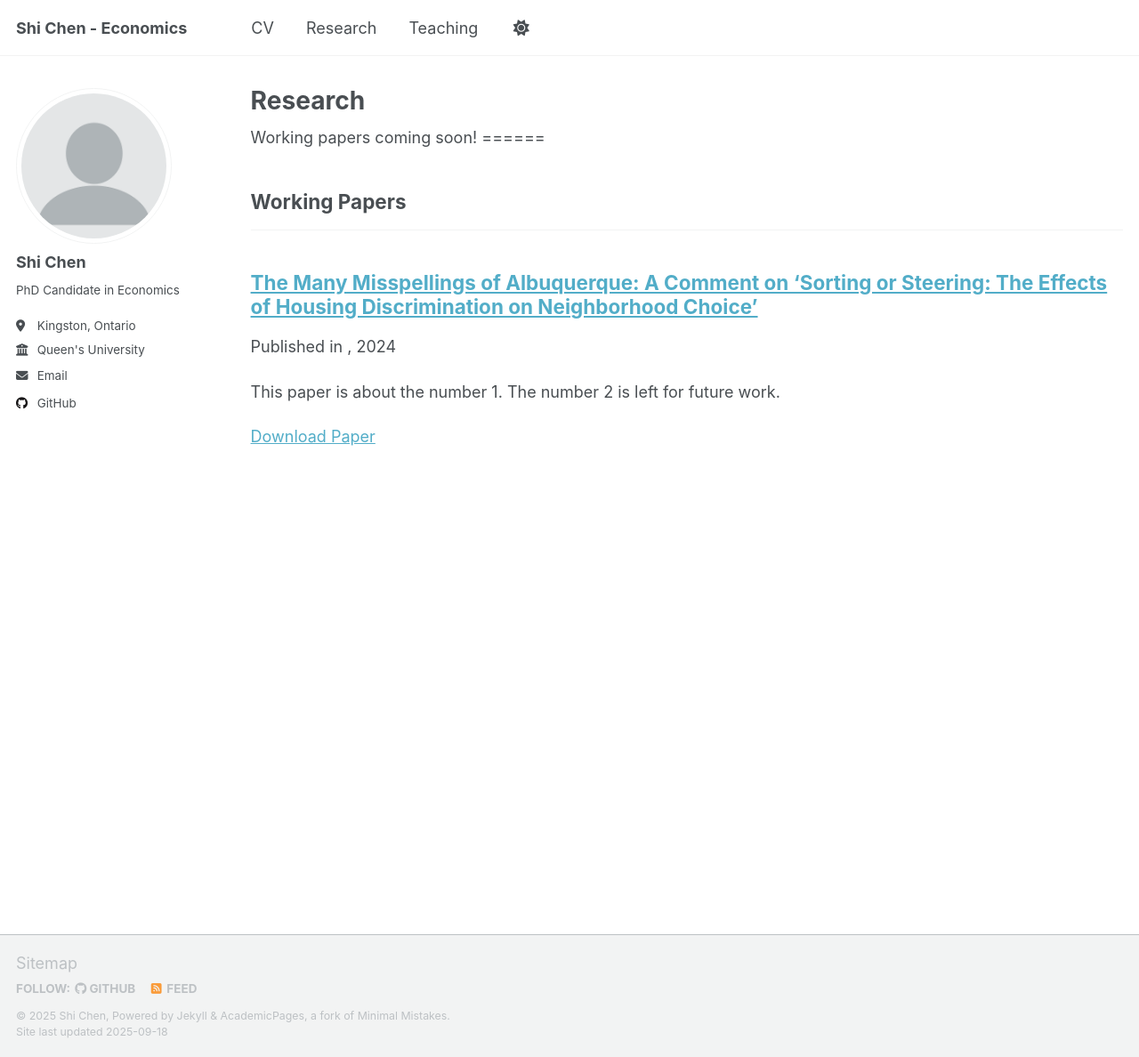
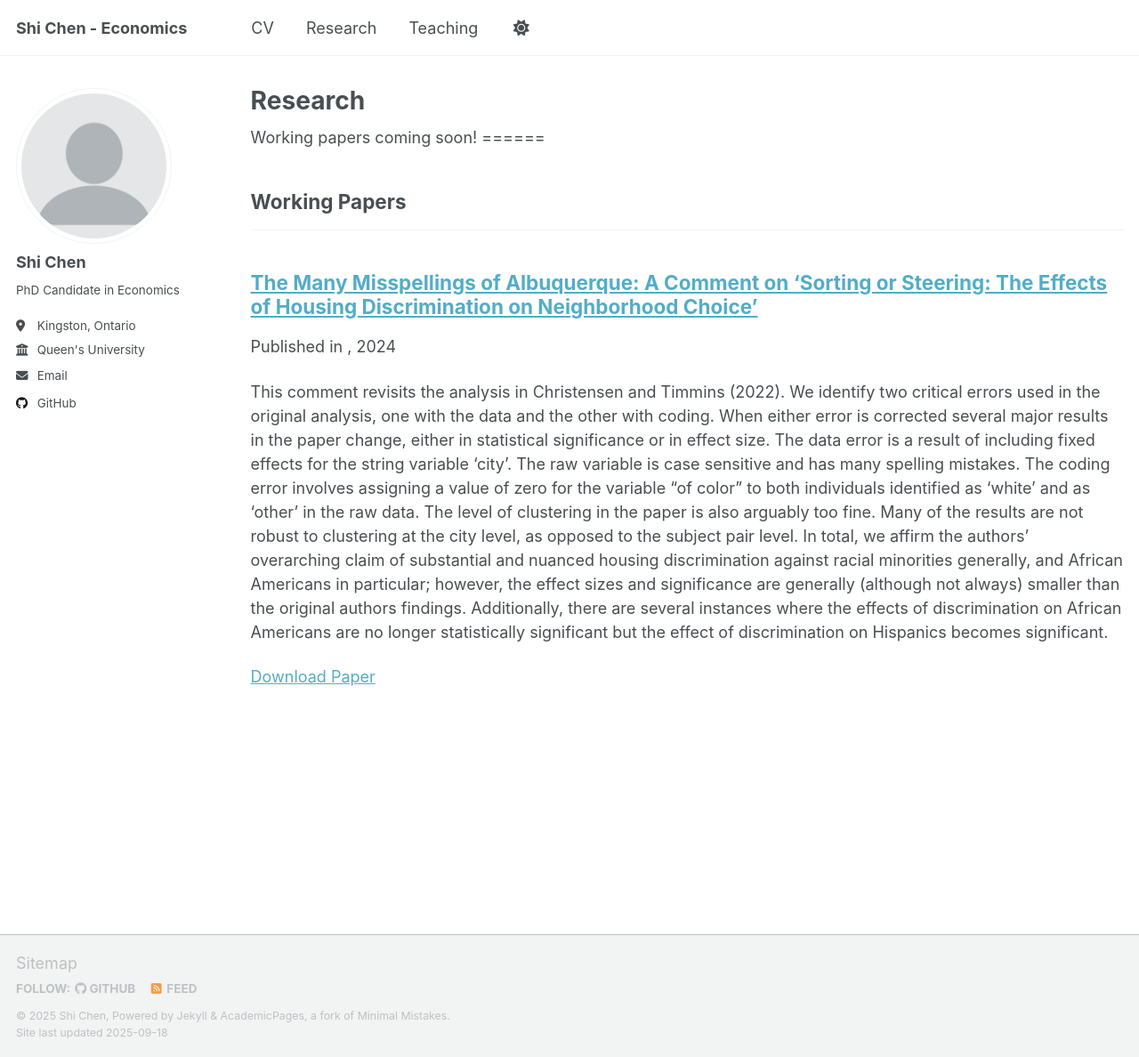
Before and after one commit to shichen14/shichen14.github.io, a Jekyll site: the page built from _pages/publications.html, in a window 1280 px wide and 1188 px high. Shown: the whole window at 89% size. Built offline with Jekyll 4.4.1, drawn with Linux system fonts in a browser that asks for light colours; a script that is not in the unit is left out.

Commit message:
Update 2025-09-18-HUD-comment.md

```diff
--- a/_publications/2025-09-18-HUD-comment.md
+++ b/_publications/2025-09-18-HUD-comment.md
@@ -3,7 +3,7 @@ title: "The Many Misspellings of Albuquerque: A Comment on 'Sorting or Steering:
 collection: publications
 category: manuscripts
 permalink: /publication/2025-09-18-HUD-comment
-excerpt: 'This paper is about the number 1. The number 2 is left for future work.'
+excerpt: 'This comment revisits the analysis in Christensen and Timmins (2022). We identify two critical errors used in the original analysis, one with the data and the other with coding. When either error is corrected several major results in the paper change, either in statistical significance or in effect size. The data error is a result of including fixed effects for the string variable ‘city’. The raw variable is case sensitive and has many spelling mistakes. The coding error involves assigning a value of zero for the variable “of color” to both individuals identified as ‘white’ and as ‘other’ in the raw data. The level of clustering in the paper is also arguably too fine. Many of the results are not robust to clustering at the city level, as opposed to the subject pair level. In total, we affirm the authors’ overarching claim of substantial and nuanced housing discrimination against racial minorities generally, and African Americans in particular; however, the effect sizes and significance are generally (although not always) smaller than the original authors findings. Additionally, there are several instances where the effects of discrimination on African Americans are no longer statistically significant but the effect of discrimination on Hispanics becomes significant.'
 date: 2024-03-01
 venue:
 slidesurl:
```
